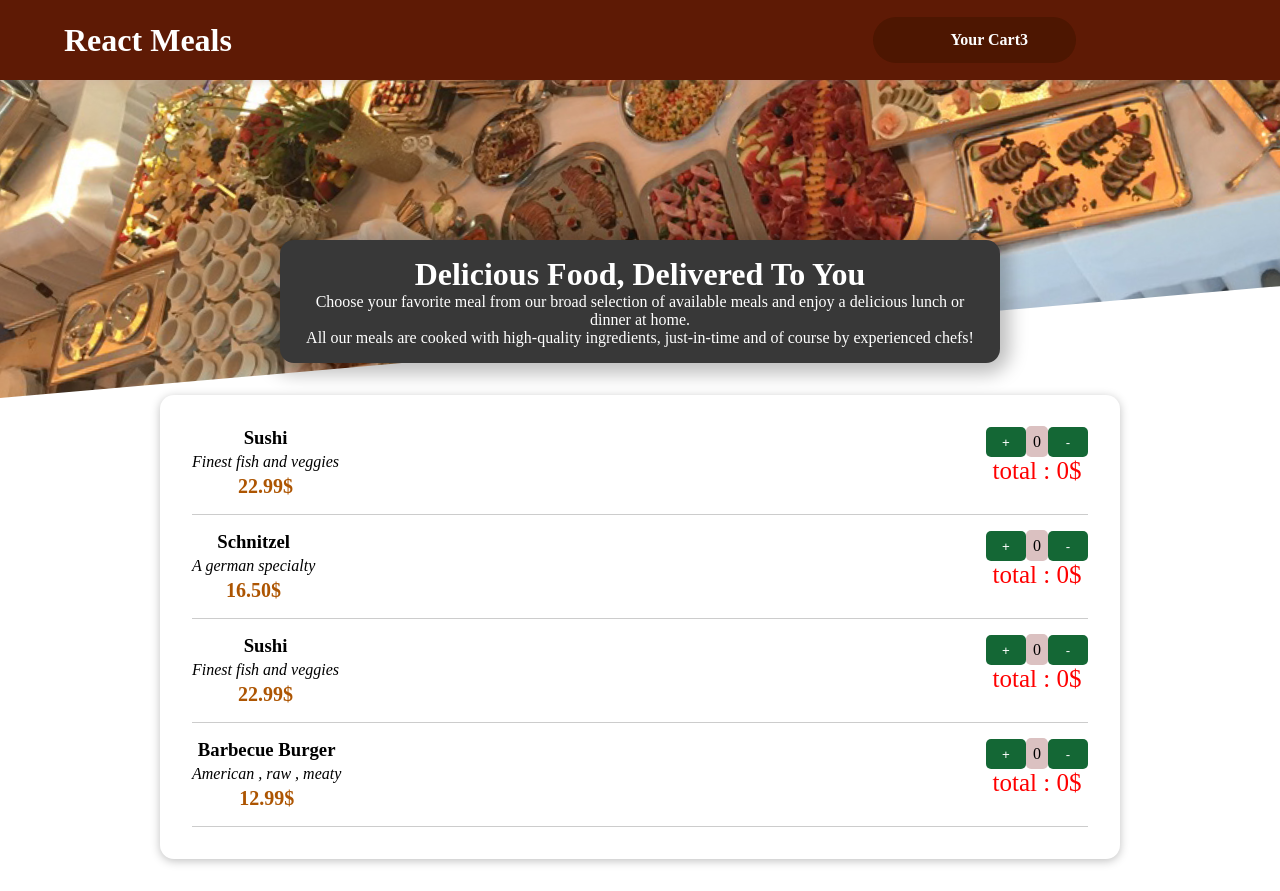
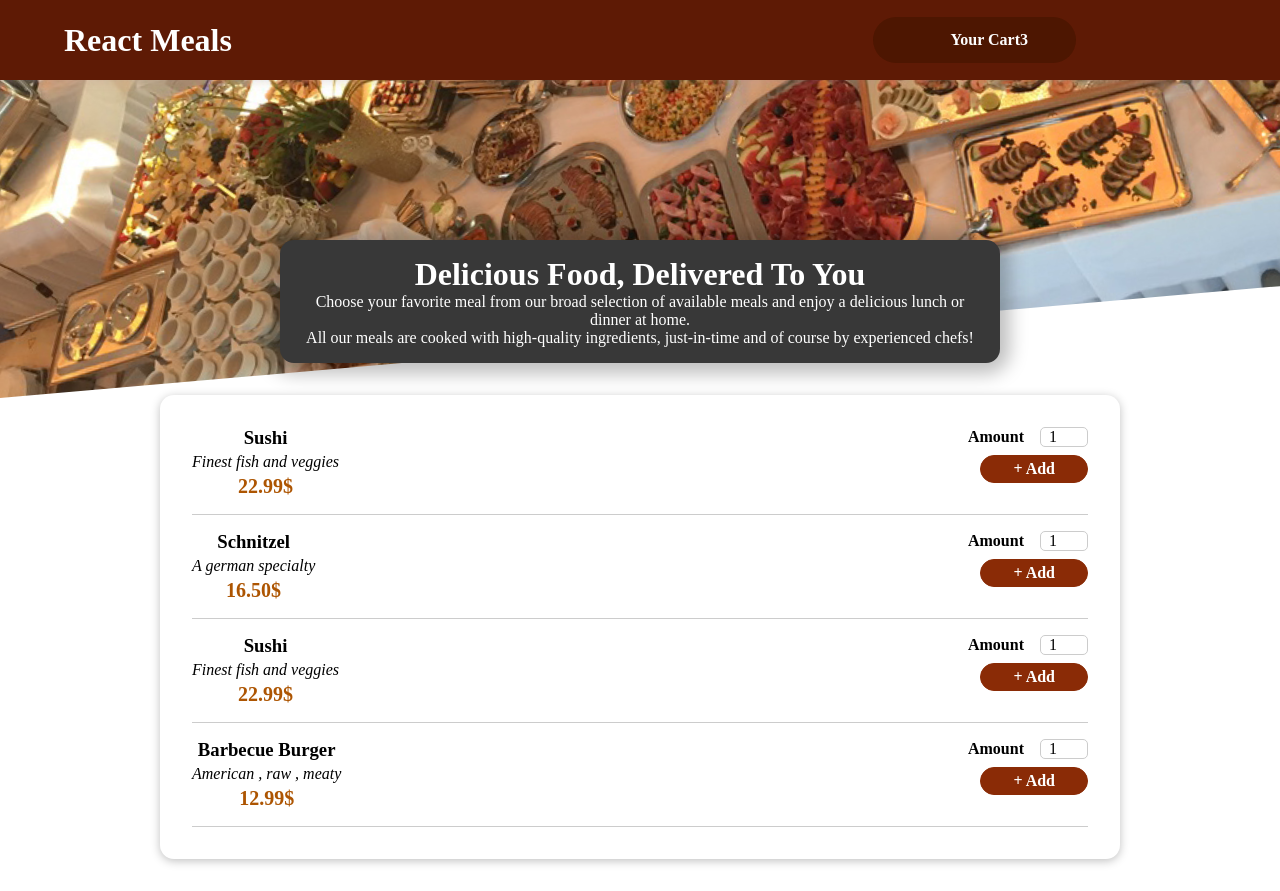
Before and after one commit to asylbek00/project_order, a React (Create React App) app: page / in a window 1280 px wide. Built offline with nearby package versions, Linux system fonts and the light colour scheme; some icons are missing.

Commit message:
add MealItemForm component

```diff
--- a/src/components/Meals/MealItem.js/MealItem.jsx
+++ b/src/components/Meals/MealItem.js/MealItem.jsx
@@ -1,7 +1,7 @@
 import React from "react";
 import Counter from "./Counter";
 import classes from "./MealItem.module.css";
-// import MealItemForm from "./MealItemForm";
+import MealItemForm from "./MealItemForm";
 
 function MealItem(props) {
   // или ({name, description , price})   и будет без пропс
@@ -15,7 +15,8 @@
         <p className={classes.description}>{props.description}</p>
         <p className={classes.price}>{price1}$</p>
       </div>
-      <Counter price2={price1}/>
+      {/* <Counter price2={price1}/> */}
+      <div><MealItemForm/></div>
 
       {/* <div>
         <MealItemForm />
--- /dev/null
+++ b/src/components/Meals/MealItem.js/MealItemForm.jsx
@@ -0,0 +1,22 @@
+import React from 'react'
+import Input from '../../UI/Input'
+import styles from'./MealItemForm.module.css'
+
+function MealItemForm() {
+    const InputProps ={
+        id: 'Amount',
+        type: 'number',
+        min: '1',
+        max: '5',
+        step: '1',
+        defaultValue:'1'
+    }
+  return (
+<form className={styles.form}>
+    {/* <input type="text" /> */}
+    <Input label ='Amount' input={InputProps}/>
+    <button>+ Add</button>
+</form>  )
+}
+
+export default MealItemForm
--- /dev/null
+++ b/src/components/Meals/MealItem.js/MealItemForm.module.css
@@ -0,0 +1,17 @@
+.form {
+    text-align: right;
+}
+.form button {
+    font: inherit;
+    cursor: pointer;
+    background-color: #8a2b06;
+    border: 1px solid #8a2b06;
+    color: white;
+    padding: 0.25rem 2rem;
+    border-radius: 20px;
+    font-weight: bold;
+}
+.form button:hover, .form button:active {
+    background-color: #641e03;
+    border-color: #641e03;
+}
--- /dev/null
+++ b/src/components/UI/Input.jsx
@@ -0,0 +1,13 @@
+import React from 'react'
+import styles from './Input.module.css'
+
+function Input(props) {
+  return (
+    <div className={styles.input}>
+        <label htmlFor="props.input.id">{props.label}</label>
+        <input {...props.input} />
+    </div>
+  )
+}
+
+export default Input
--- /dev/null
+++ b/src/components/UI/Input.module.css
@@ -0,0 +1,16 @@
+.input {
+    display: flex;
+    align-items: center;
+    margin-bottom: 0.5rem;
+}
+.input label {
+    font-weight: bold;
+    margin-right: 1rem;
+}
+.input input {
+    width: 3rem;
+    border-radius: 5px;
+    border: 1px solid #ccc;
+    font: inherit;
+    padding-left: 0.5rem;
+}
```
